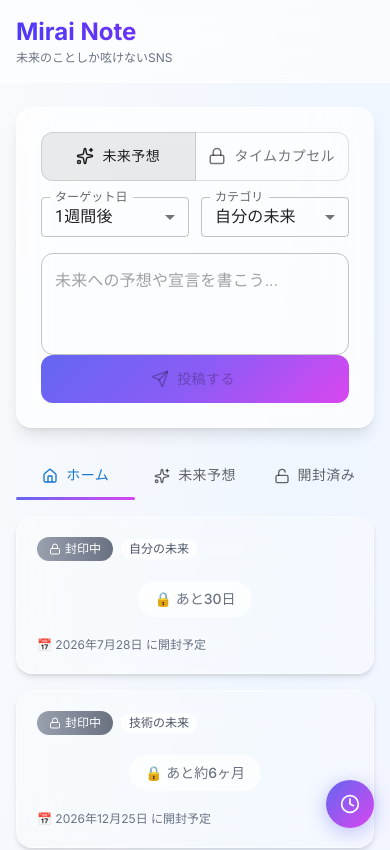
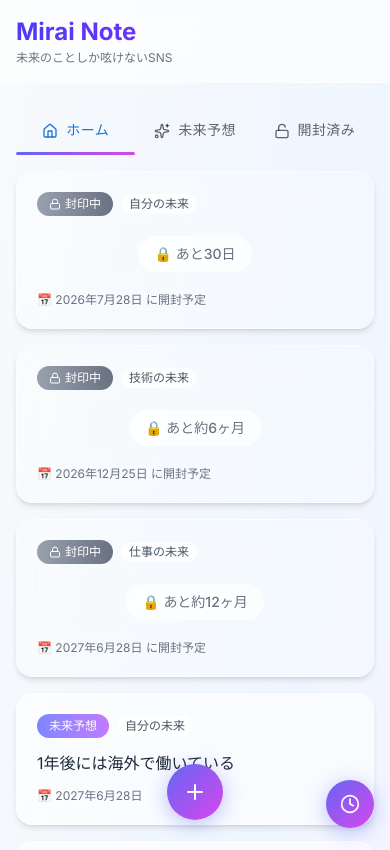
Before and after one commit to naoki1001/mirai-note-hackason, a React (Vite) app: page / in a window 390 px wide. Shown: the top 850 px of the page. Built offline with nearby package versions, Linux system fonts and the light colour scheme; the HTML template or start-up script is replaced by a standard one.

Commit message:
feat: add FAB button with bottom sheet form for mobile

```diff
--- a/src/App.tsx
+++ b/src/App.tsx
@@ -1,11 +1,14 @@
 import { useState, useCallback } from 'react'
+import { useMediaQuery } from '@mui/material'
 import { TimeProvider } from './contexts/TimeContext'
 import PostForm from './components/PostForm'
 import Timeline from './components/Timeline'
 import TimeMachine from './components/TimeMachine'
+import MobilePostFab from './components/MobilePostFab'
 
 function App() {
   const [timelineKey, setTimelineKey] = useState(0)
+  const isMobile = useMediaQuery('(max-width: 768px)')
 
   const refreshTimeline = useCallback(() => {
     setTimelineKey((k) => k + 1)
@@ -24,10 +27,11 @@ function App() {
         </header>
 
         <main className="max-w-2xl mx-auto px-4 py-6 flex flex-col gap-6 pb-24">
-          <PostForm onPost={refreshTimeline} />
+          {!isMobile && <PostForm onPost={refreshTimeline} />}
           <Timeline key={timelineKey} />
         </main>
 
+        {isMobile && <MobilePostFab onPost={refreshTimeline} />}
         <TimeMachine />
       </div>
     </TimeProvider>
--- /dev/null
+++ b/src/components/MobilePostFab.tsx
@@ -0,0 +1,79 @@
+import { useState } from 'react'
+import { Fab, Dialog, Slide } from '@mui/material'
+import { Plus, X } from 'lucide-react'
+import { type TransitionProps } from '@mui/material/transitions'
+import { forwardRef } from 'react'
+import PostForm from './PostForm'
+
+const SlideUp = forwardRef(function SlideUp(
+  props: TransitionProps & { children: React.ReactElement },
+  ref: React.Ref<unknown>,
+) {
+  return <Slide direction="up" ref={ref} {...props} />
+})
+
+interface Props {
+  onPost: () => void
+}
+
+export default function MobilePostFab({ onPost }: Props) {
+  const [open, setOpen] = useState(false)
+
+  const handlePost = () => {
+    onPost()
+    setOpen(false)
+  }
+
+  return (
+    <>
+      <Fab
+        onClick={() => setOpen(true)}
+        sx={{
+          position: 'fixed',
+          bottom: 24,
+          left: '50%',
+          transform: 'translateX(-50%)',
+          background: 'linear-gradient(135deg, #6366f1, #d946ef)',
+          color: 'white',
+          boxShadow: '0 4px 20px rgba(99,102,241,0.4)',
+          '&:hover': {
+            background: 'linear-gradient(135deg, #4f46e5, #c026d3)',
+          },
+        }}
+      >
+        <Plus size={24} />
+      </Fab>
+
+      <Dialog
+        open={open}
+        onClose={() => setOpen(false)}
+        fullWidth
+        maxWidth="sm"
+        TransitionComponent={SlideUp}
+        PaperProps={{
+          sx: {
+            borderRadius: '20px 20px 0 0',
+            position: 'fixed',
+            bottom: 0,
+            m: 0,
+            maxHeight: '85vh',
+            width: '100%',
+          },
+        }}
+      >
+        <div className="p-4">
+          <div className="flex justify-between items-center mb-3">
+            <h2 className="text-lg font-semibold text-gray-800">新しい投稿</h2>
+            <button
+              onClick={() => setOpen(false)}
+              className="p-1 rounded-full hover:bg-gray-100 text-gray-500"
+            >
+              <X size={20} />
+            </button>
+          </div>
+          <PostForm onPost={handlePost} />
+        </div>
+      </Dialog>
+    </>
+  )
+}
```
